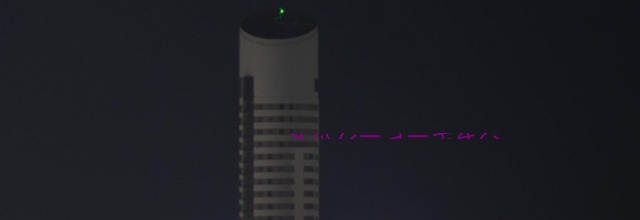
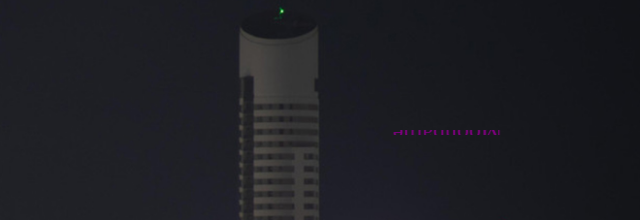
Before and after one commit to eugeniosaintemarie/glitch, a plain HTML site: page index.html in a window 1280 px wide. Shown: the top 220 px of the page, 640-1280 px from the left. Drawn offline with Linux system fonts and the light colour scheme.

Commit message:
2021-08-25

```diff
--- a/index.html
+++ b/index.html
@@ -3,7 +3,7 @@
   <head>
     <meta charset="UTF-8" />
     <meta name="viewport" content="width=device-width, initial-scale=1" />
-    <title>シャギービーグッド</title>
+    <title>Moonbathe</title>
     <link rel="shortcut icon" href="favicon.ico" />
     <link
       href="https://fonts.googleapis.com/css?family=Bungee"
@@ -44,7 +44,7 @@
           <div class="glitch__img"></div>
         </div>
         <!--<h2 class="content__title"></h2>-->
-        <p class="content__text">シャギービーグッド</p>
+        <p class="content__text">Moonbathe</p>
       </div>
     </main>
     <script src="js/imagesloaded.pkgd.min.js"></script>
```
